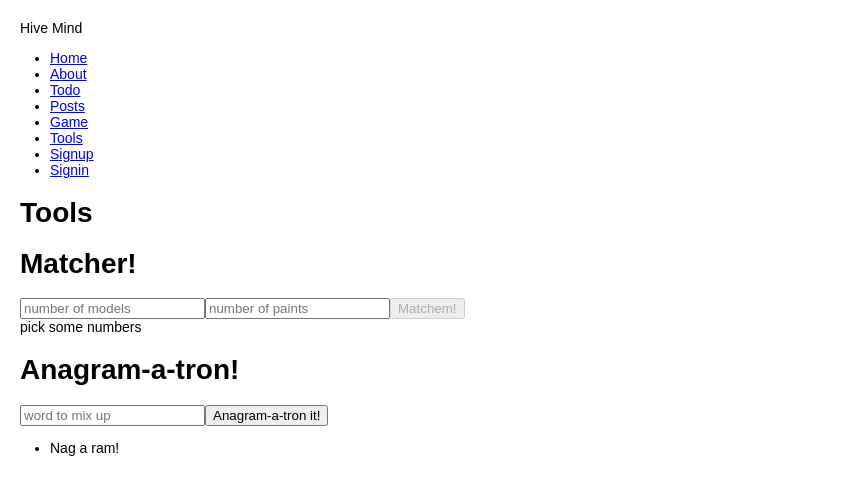
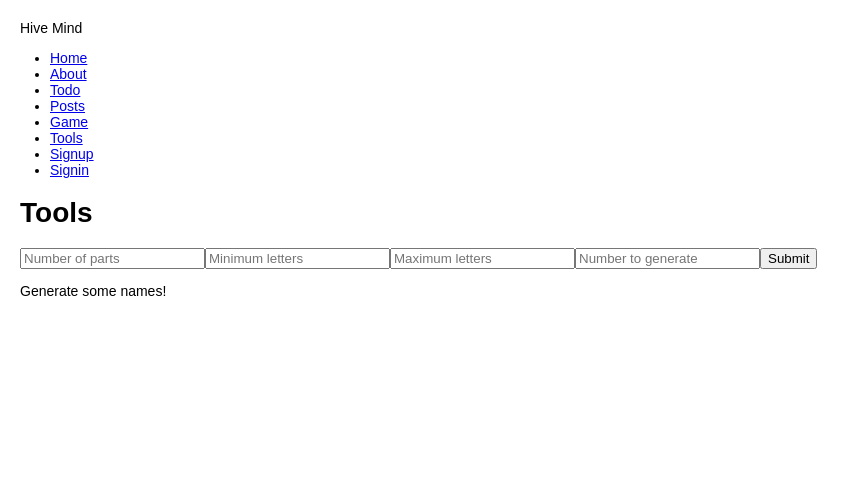
Before and after one commit to aneylon/Hive-Mind-RR, a React (Create React App) app: page /Tools in a window 1280 px wide. Shown: the top 494 px of the page, without its empty margins (0-860 px from the left). Built offline with nearby package versions, Linux system fonts and the light colour scheme.

Commit message:
Start random name generator.

```diff
--- a/src/components/Tools/Tools.js
+++ b/src/components/Tools/Tools.js
@@ -5,15 +5,17 @@ import EnforcerNameGenerator from './name-generator/enforcer-name-generator'
 import Anagram from './Anagram/Anagram'
 import ColorScheme from './colorScheme/ColorScheme'
 import Matcher from './Matcher/Matcher'
+import RandomNameGenerator from './name-generator/random-name-generator'
 
 const Tools = () => {
 	return (
 		<div>
 			<h1>Tools</h1>
-			<Matcher />
+			<RandomNameGenerator />
+			{/* <Matcher /> */}
 			{/* <ColorScheme /> */}
 			{/* <BugReport /> */}
-			<Anagram />
+			{/* <Anagram /> */}
 			{/* <EnforcerNameGenerator /> */}
 			{/* <Dice /> */}
 		</div>
--- /dev/null
+++ b/src/components/Tools/name-generator/random-name-generator.js
@@ -0,0 +1,17 @@
+const RandomNameGenerator = () => {
+	return (
+		<div>
+			<form>
+				<input type='number' placeholder='Number of parts' />
+				<input type='number' placeholder='Minimum letters' />
+				<input type='number' placeholder='Maximum letters' />
+				<input type='number' placeholder='Number to generate' />
+				<input type='submit' />
+			</form>
+			<div>
+				<p>Generate some names!</p>
+			</div>
+		</div>
+	)
+}
+export default RandomNameGenerator
```
Also changed, not shown: 1 other file (tests, documents, lock files or other folders).
